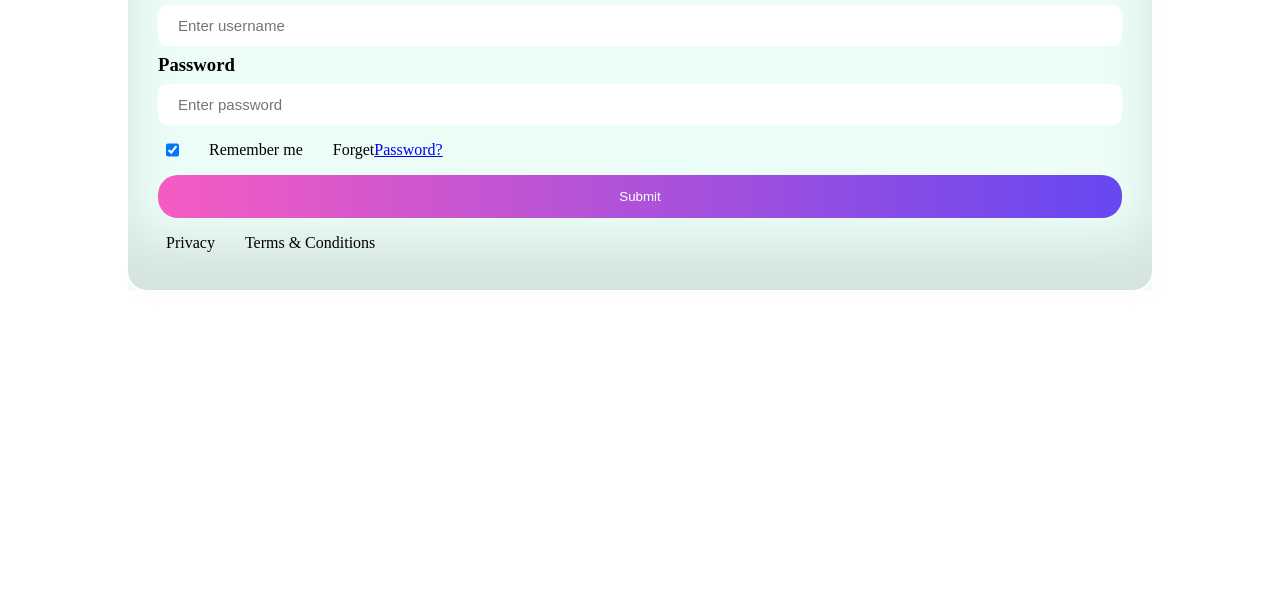
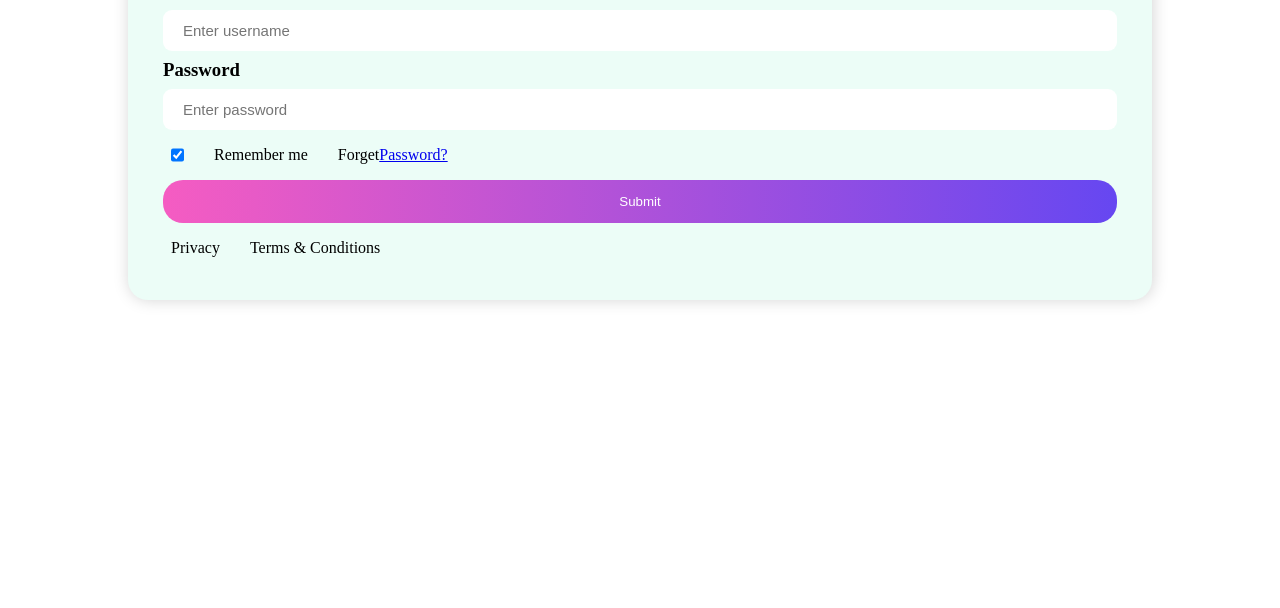
Before and after one commit to srs0447/learning-html, a plain HTML site: page templates/login-page.html in a window 1280 px wide. Shown: the part 192-800 px from the top of the page. Drawn offline with Linux system fonts and the light colour scheme.

Commit message:
remove box css

```diff
--- a/css/login-page.css
+++ b/css/login-page.css
@@ -9,12 +9,11 @@
   background-color: rgb(236, 253, 247);
   margin: auto;
   margin-top: 50px;
+  border-radius: 20px;
+  box-shadow: 1px 0px 16px rgb(212, 212, 212);
 }
 .login-info form {
-  box-shadow: inset 0 -3em 3em rgba(0, 0, 0, 0.1), 0 0 0 2px rgb(255, 255, 255),
-    0.3em 0.3em 1em rgba(252, 244, 244, 0.2);
-  padding: 30px;
-  border-radius: 19px;
+  padding: 35px;
 }
 .imgcontainer {
   text-align: center;
--- a/templates/login-page.html
+++ b/templates/login-page.html
@@ -36,9 +36,8 @@
           <div class="flg">
             <input type="checkbox" checked="checked" />
             Remember me
-            <div class="solid">
-              <span class="psw">Forget<a href="#">Password?</a></span>
-            </div>
+
+            <span class="psw">Forget<a href="#">Password?</a></span>
           </div>
           <button type="submit">Submit</button>
           <div class="flg">
```
